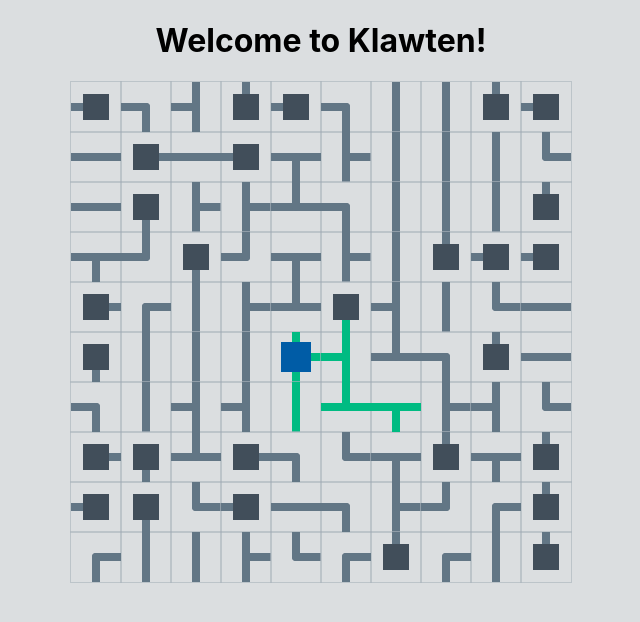
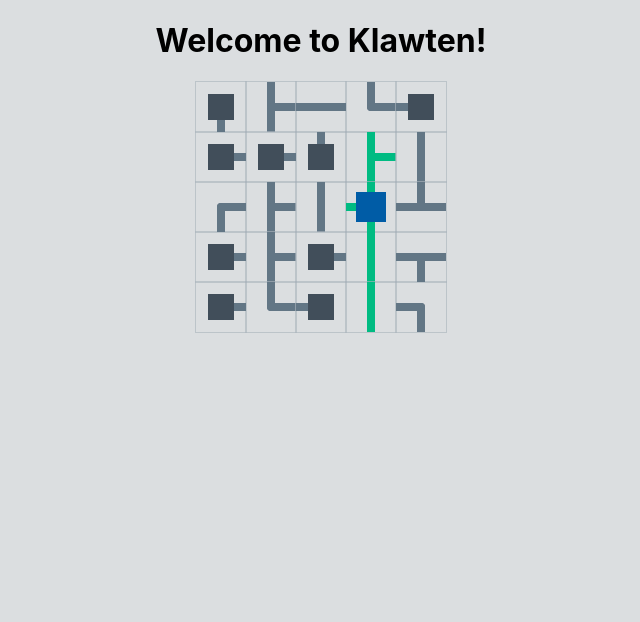
Before and after one commit to manuargue/klawten, a React (Create React App) app: page / in a window 1280 px wide. Shown: the top 622 px of the page, without its empty margins (319-959 px from the left). Built offline with nearby package versions, Linux system fonts and the light colour scheme.

Commit message:
added random rotation of tiles + styles
Signed-off-by: Manuel Arguelles <marguelles.dev@gmail.com>

```diff
--- a/src/App.scss
+++ b/src/App.scss
@@ -3,5 +3,5 @@
 }
 
 body {
-  background: #DBDEE0;
+  background: #dbdee0;
 }
--- a/src/components/Maze.js
+++ b/src/components/Maze.js
@@ -88,7 +88,6 @@ class TileObject {
     }
 
     rotateCW() {
-        console.log('cw');
         let newConnections = this.connections << 1;
         if (newConnections > 15)
             newConnections -= 15;
@@ -96,11 +95,24 @@ class TileObject {
     }
 
     rotateCCW() {
-        console.log('ccw');
         let newConnections = this.connections >> 1;
         if (this.connections & UP)
             newConnections += LEFT;
         this.connections = newConnections;
+    }
+
+    toProps() {
+        return {
+            col: this.col,
+            row: this.row,
+            type: this.type,
+            connections: this.connections,
+            isConnected: this.isConnected
+        };
+    }
+
+    getKey() {
+        return `${this.row}-${this.col}`;
     }
 }
 
@@ -110,8 +122,8 @@ class Maze extends React.Component {
     constructor(props) {
         super(props);
         this.state = {
-            rows: 10,
-            cols: 10,
+            rows: 5,
+            cols: 5,
             tiles: [],
             rootTile: null,
             isSolved: false
@@ -239,11 +251,11 @@ class Maze extends React.Component {
     randomizeTree() {
         let tiles = [...this.state.tiles];
         tiles.forEach((tile) => {
-            // let turnFunctions = [tile.rotateCW, tile.rotateCCW];
-            // let movement = turnFunctions[Math.floor(Math.random() * turnFunctions.length)]();
-            // movement();
-            // TODO: fix
-            tile.rotateCW();
+            let i = Math.floor(Math.random() * 10) + 1;
+            while (i--) {
+                const turns = Math.floor(Math.random() * 100);
+                turns % 2 ? tile.rotateCW() : tile.rotateCCW();
+            }
         });
         this.setState({ tiles: tiles });
     }
@@ -258,18 +270,28 @@ class Maze extends React.Component {
     }
 
     render() {
+        const { rows, cols } = this.state;
+
         const tilesItems = this.state.tiles.map((tile) => {
             return (
-                <Tile onClick={(e) => {this.handleClick(e, tile, 'cw');}} onContextMenu={(e) => {this.handleClick(e, tile, 'ccw');}}
-                    col={tile.col} row={tile.row} type={tile.type} connections={tile.connections} isConnected={tile.isConnected}
-                    key={tile.row.toString() + '-' + tile.col.toString()}
+                <Tile {...tile.toProps()}
+                    onClick={(e) => { this.handleClick(e, tile, 'cw'); }}
+                    onContextMenu={(e) => { this.handleClick(e, tile, 'ccw'); }}
+                    key={tile.getKey()}
                 />
             )
         });
 
+        const gridStyle = {
+            width: cols * 50,
+            height: rows * 50
+        };
+
         return (
-            <div className="grid-container">
-                <div className="grid">{tilesItems}</div>
+            <div className="grid-container disable-selection">
+                <div className="grid" style={gridStyle}>
+                    {tilesItems}
+                </div>
             </div>
         );
     }
--- a/src/components/Maze.scss
+++ b/src/components/Maze.scss
@@ -6,10 +6,16 @@
 }
 
 .grid {
-    width: 500px;
-    height: 500px;
   margin: auto;
   display: flex;
   flex-direction: row;
   flex-wrap: wrap;
 }
+
+.disable-selection {
+  -moz-user-select: none; /* Firefox */
+  -ms-user-select: none; /* Internet Explorer */
+  -khtml-user-select: none; /* KHTML browsers (e.g. Konqueror) */
+  -webkit-user-select: none; /* Chrome, Safari, and Opera */
+  -webkit-touch-callout: none; /* Disable Android and iOS callouts*/
+}
--- a/src/components/Tile.scss
+++ b/src/components/Tile.scss
@@ -2,6 +2,12 @@
   outline: 1px solid #acb5bda1;
   width: 50px;
   height: 50px;
+}
+
+.grid-item:hover {
+  outline: 3px solid #749ec2;
+  outline-offset: -2px;
+  z-index: 100;
 }
 
 rect.server {
@@ -21,8 +27,13 @@ line.wire {
 }
 
 .active {
-    line {
+
+  .wire {
     stroke: rgb(0, 187, 130);
+  }
+
+  .terminal{
+    fill: rgb(14, 114, 84);
   }
 }
 
```
Also changed, not shown: src/components/Tile.js (+7 -7 lines). Lines whose indentation alone changed are shown as unchanged.
